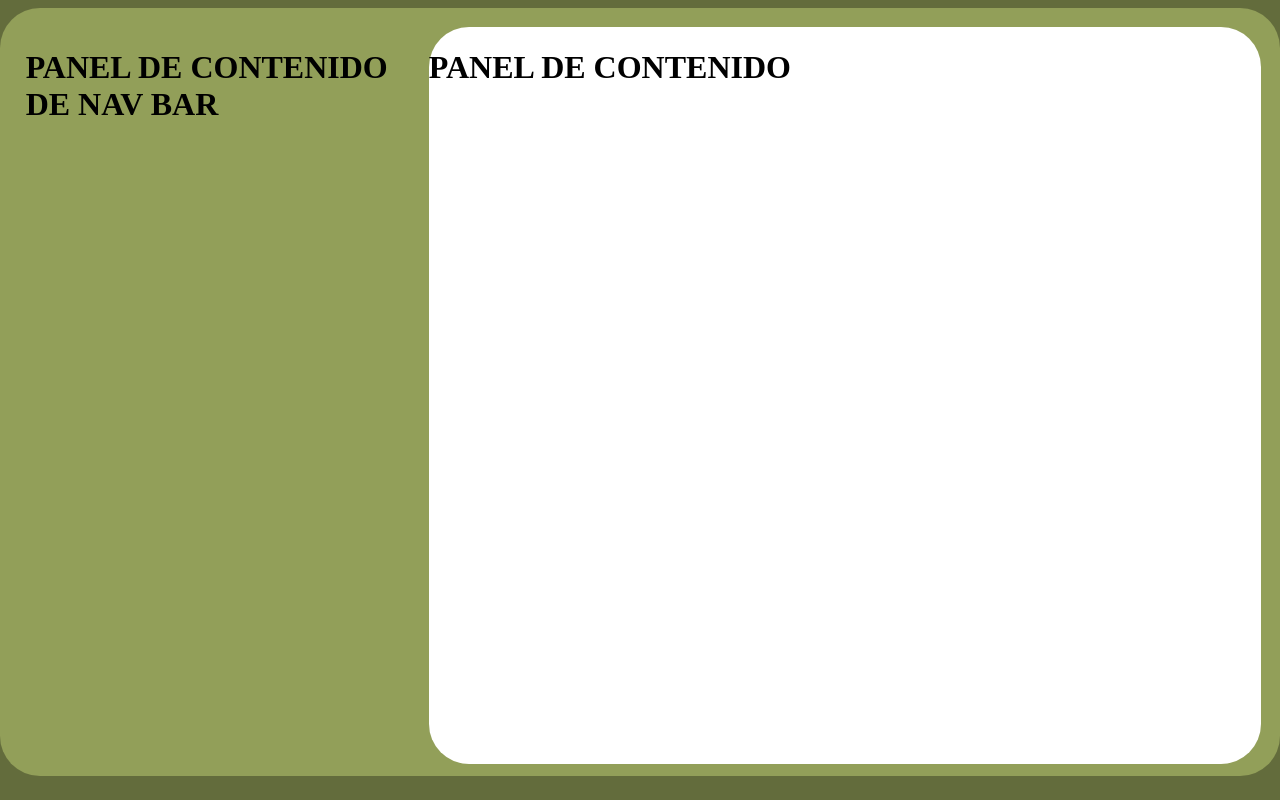
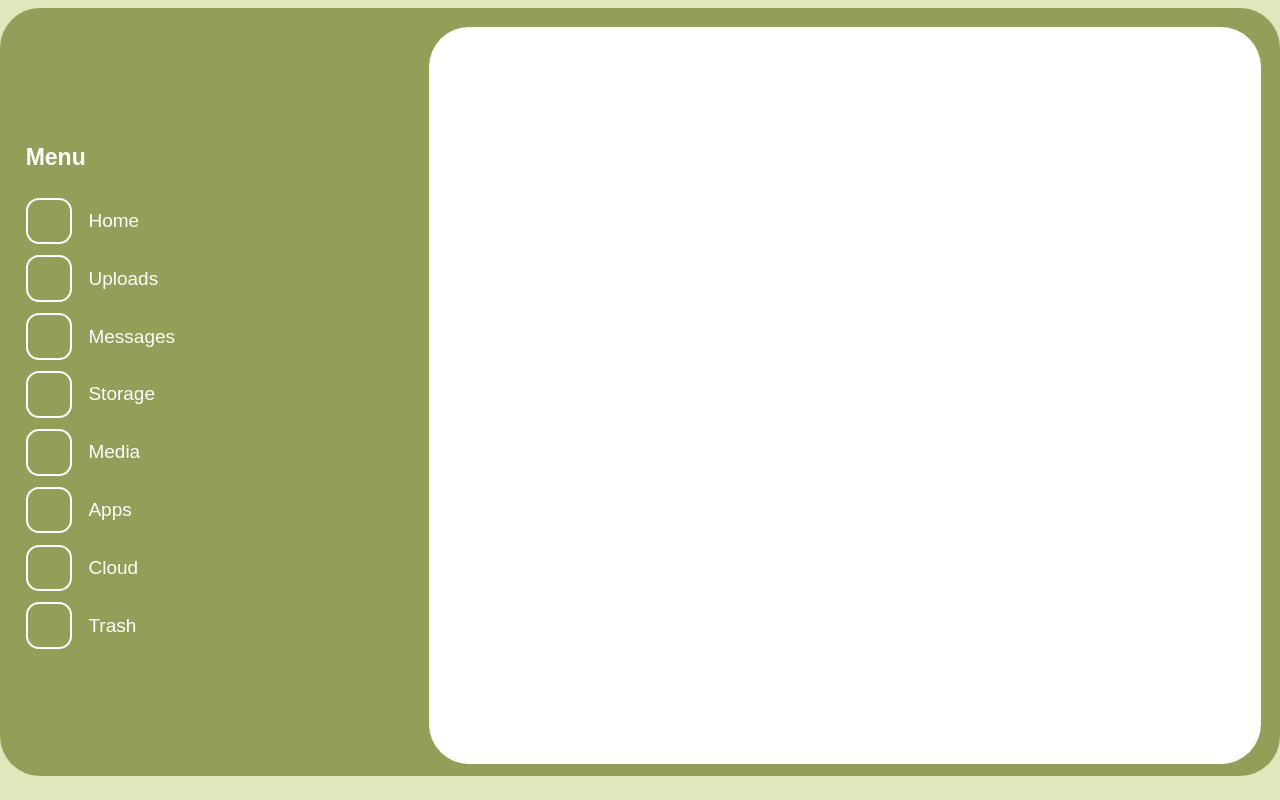
Before and after one commit to MarcoChavezB/NavBar, a Vue app: page / in a window 1280 px wide. Built offline with nearby package versions, Linux system fonts and the light colour scheme.

Commit message:
Creacion de la navigation var

```diff
--- a/src/App.vue
+++ b/src/App.vue
@@ -3,12 +3,40 @@
     <div class="cont">
       <div class="var">
         <div class="var-contenedor">
-          <h1>PANEL DE CONTENIDO DE NAV BAR</h1>
+          <div class="bar">
+            <div class="botones">
+              <h1 class="barTitle">Menu</h1>
+              <div class="boton-label"><button class="b1"></button>
+                <label for="b1">Home</label>
+              </div>
+              <div class="boton-label"><button class="b2"></button>
+                <label for="b2">Uploads</label>
+              </div>
+              <div class="boton-label"><button class="b3"></button>
+                <label for="b3">Messages</label>
+              </div>
+              <div class="boton-label"><button class="b4"></button>
+                <label for="b4">Storage</label>
+              </div>
+              <div class="boton-label"><button class="b5"></button>
+                <label for="b5">Media</label>
+              </div>
+              <div class="boton-label"><button class="b6"></button>
+                <label for="b6">Apps</label>
+              </div>
+              <div class="boton-label"><button class="b7"></button>
+                <label for="b7">Cloud</label>
+              </div>
+              <div class="boton-label"><button class="b8"></button>
+                <label for="b8">Trash</label>
+              </div>
+            </div>
+          </div>
         </div>
       </div>
       <div class="nav">
         <div class="view-contenedor">
-          <h1>PANEL DE CONTENIDO</h1>
+          <h1></h1>
         </div>
       </div>
     </div>
@@ -23,7 +51,7 @@
     align-items: center;
     height: 100vh;
     width: 100%;
-    background-color: #636c3c;
+    background-color: #e0e7bd;
   }
   .cont{
     display: flex;
@@ -44,11 +72,54 @@
 
   .nav{
     height: 96%;
-
     width: 65%;
     margin-top: 1.2em;
     margin-right: 1.2em;
     background-color: white;
     border-radius: 40px;
   }
+  .bar {
+
+    display: flex;
+    flex-direction: column;
+    height: 92vh;
+    width: 80%;
+    border-radius: 30px;
+  }
+  .botones{
+    display: grid;
+    grid-template-columns: 1fr;
+    gap: 0.7em;
+    margin-top: 33%;
+  }
+  .barTitle{
+  font-family: Arial, sans-serif;
+  font-size: 23px;
+  color: white;
+
+  }
+  button {
+    border-radius: 13px;
+    width: 3.5em;
+    height: 3.5em;
+    background-color: transparent;
+    border: 2px solid  white;
+    transition: transform 0.3s, margin-left 0.3s;
+    margin-right: 0.5em;
+  }
+  button:hover {
+    background-color: white;
+    transform: scale(1.3);
+    margin-left: -1em;
+  }
+  .boton-label {
+  display: flex;
+  align-items: center;
+}
+label{
+  margin-left: 0.5em;
+  font-family: Arial, sans-serif;
+  font-size: 19px;
+  color: white;
+}
 </style>
```
